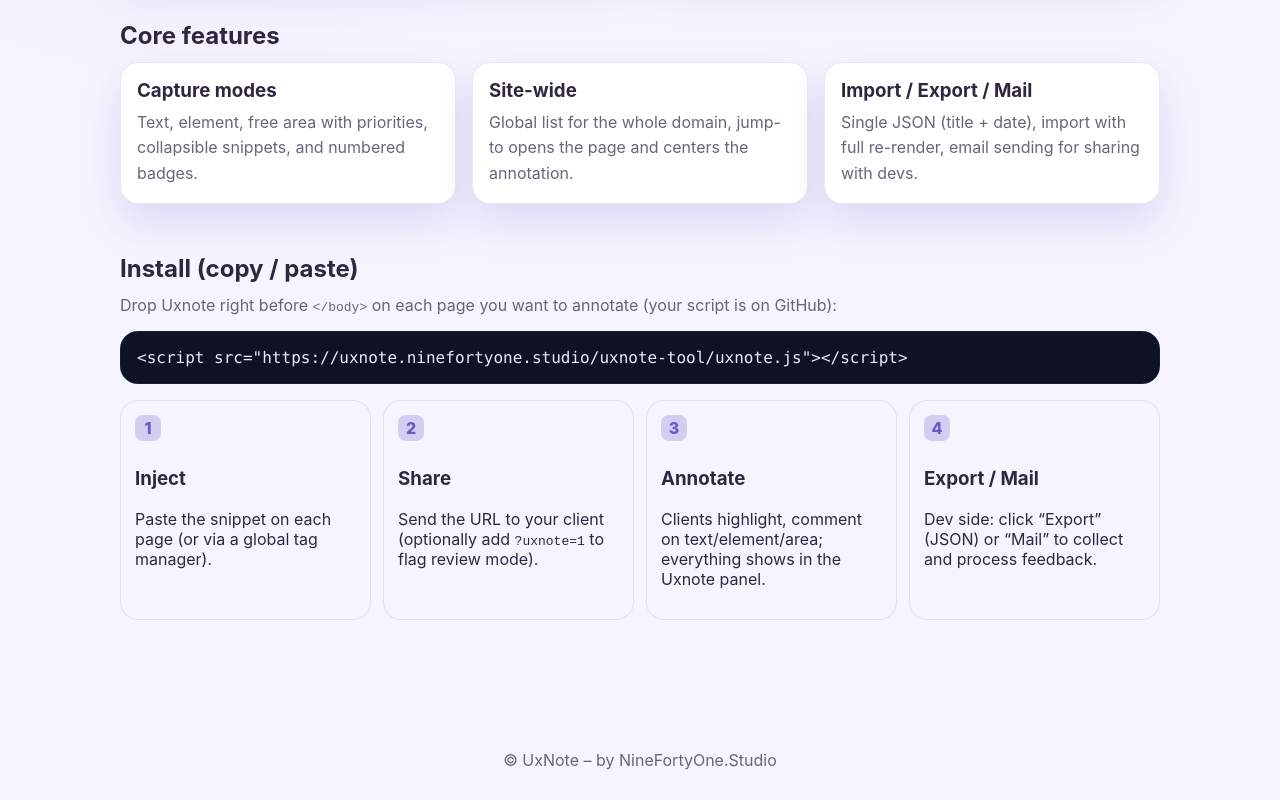
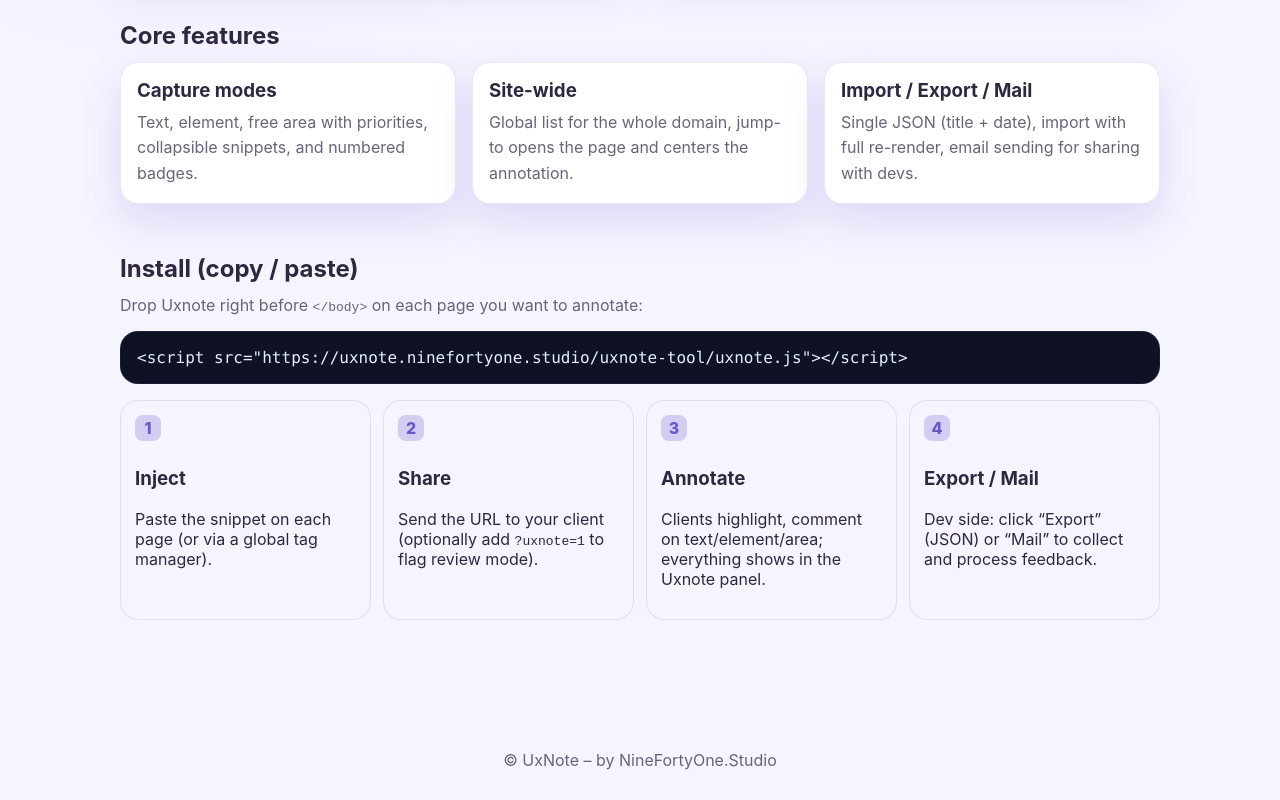
Before and after one commit to ninefortyonestudio/uxnote, a plain HTML site: page index.html in a window 1280 px wide. Shown: the part 801-1601 px from the top of the page. Drawn offline with Linux system fonts and the light colour scheme.

Commit message:
Update installation instructions in index.html for clarity

```diff
--- a/index.html
+++ b/index.html
@@ -96,7 +96,7 @@
 
   <section class="section" id="install">
     <h2>Install (copy / paste)</h2>
-    <p class="lead">Drop Uxnote right before <code>&lt;/body&gt;</code> on each page you want to annotate (your script is on GitHub):</p>
+    <p class="lead">Drop Uxnote right before <code>&lt;/body&gt;</code> on each page you want to annotate:</p>
     <div class="code-block">
 &lt;script src="https://uxnote.ninefortyone.studio/uxnote-tool/uxnote.js"&gt;&lt;/script&gt;
     </div>
```
